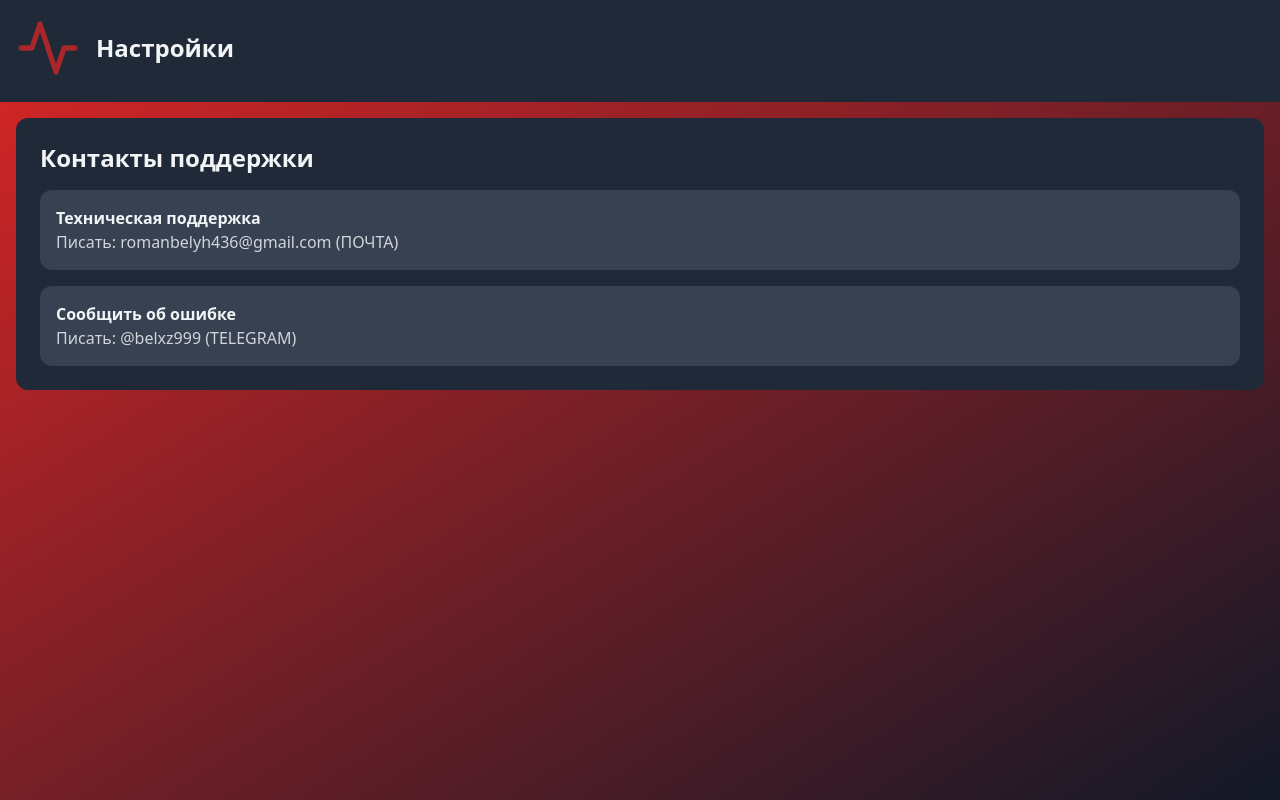
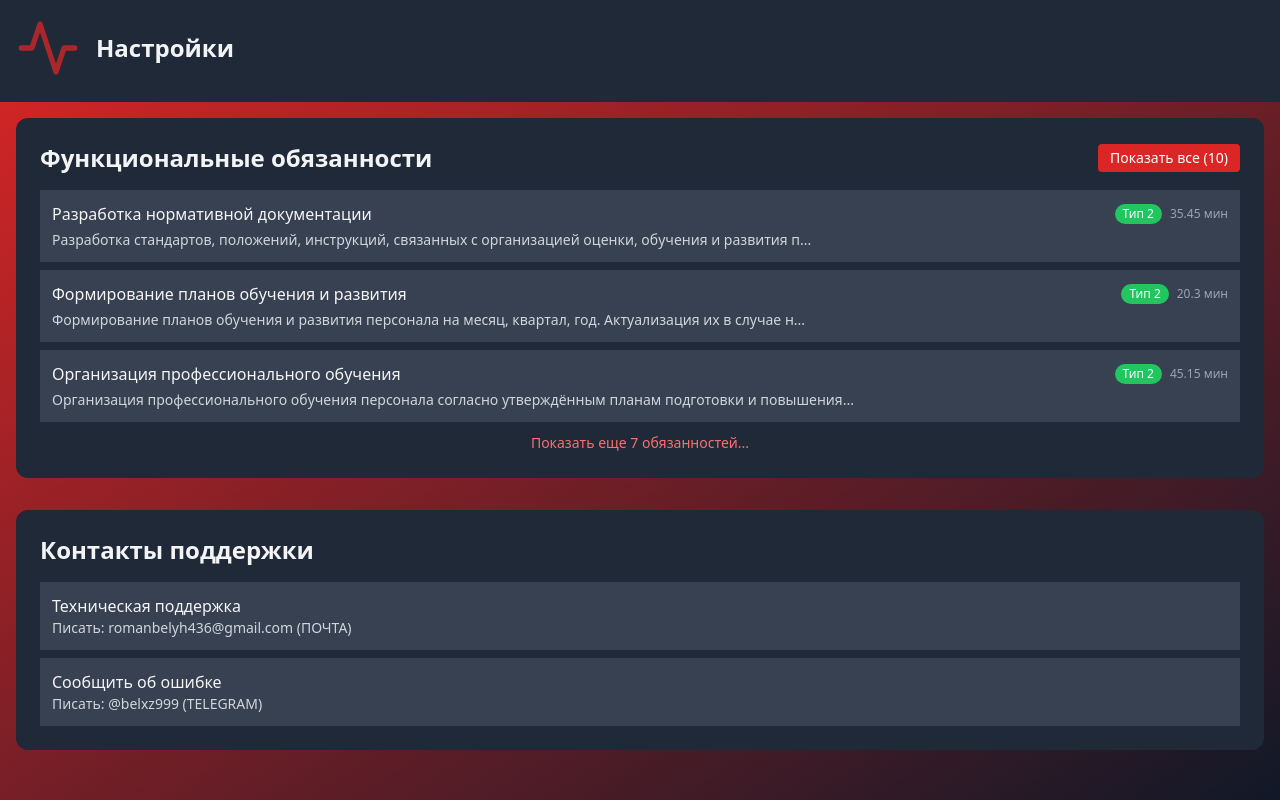
Before and after one commit to Belxz777/web-hr, a Next.js app: page /settings in a window 1280 px wide. Built offline with nearby package versions, Linux system fonts and the light colour scheme.

Commit message:
Update, lots of new stuff added

```diff
--- a/src/app/report/page.tsx
+++ b/src/app/report/page.tsx
@@ -40,7 +40,10 @@ export default function ReportPage() {
       return;
     }
 
-    if (formData?.workingHours === undefined || Number(formData.workingHours) <= 0) {
+    if (
+      formData?.workingHours === undefined ||
+      Number(formData.workingHours) <= 0
+    ) {
       console.log("Invalid working hours:", formData.workingHours);
       alert("Укажите корректное количество часов");
       return;
@@ -107,7 +110,7 @@ export default function ReportPage() {
               required
             >
               {responsibilities.map((task) => (
-                <option key={task.id} value={task.id}>
+                <option key={task.id} value={task.id} className={`${task.type === 1 ? "bg-red-600" : "bg-gray-600"}`}>
                   {task.name}
                 </option>
               ))}
--- a/src/app/settings/page.tsx
+++ b/src/app/settings/page.tsx
@@ -1,69 +1,141 @@
-'use client'
+"use client";
 
-import { useState, useEffect } from 'react'
-import Link from 'next/link'
-import { PulseLogo } from '@/svgs/Logo'
-import { Header } from '@/components/ui/header'
+import { useState } from "react";
+import { Header } from "@/components/ui/header";
+import data from "../report/data.json";
 
 // Пример данных контактов поддержки
 const supportContacts = [
-  { name: 'Техническая поддержка', email: 'romanbelyh436@gmail.com (ПОЧТА)',},
-  { name: 'Сообщить об ошибке',email: '@belxz999 (TELEGRAM)',},
-]
+  { name: "Техническая поддержка", email: "romanbelyh436@gmail.com (ПОЧТА)" },
+  { name: "Сообщить об ошибке", email: "@belxz999 (TELEGRAM)" },
+];
 
 export default function SettingsPage() {
-  const [isMenuOpen, setIsMenuOpen] = useState(false)
-  const [theme, setTheme] = useState('dark')
-  useEffect(() => {
-    // Применение темы при загрузке и изменении
-    document.body.className = theme
-  }, [theme])
+  const [theme, setTheme] = useState("dark");
+  const [showAllResponsibilities, setShowAllResponsibilities] = useState(false);
 
-  const toggleTheme = () => {
-    setTheme(prevTheme => prevTheme === 'dark' ? 'light' : 'dark')
-  }
+  const initialDisplayCount = 3;
+  const displayedData = showAllResponsibilities
+    ? data
+    : data.slice(0, initialDisplayCount);
 
   return (
-    <div className={`min-h-screen ${theme === 'dark' ? 'bg-gradient-to-br from-red-600 to-gray-900 text-gray-100' : 'bg-gradient-to-br from-red-100 to-gray-100 text-gray-900'}`}>
-    <Header  title="Настройки"  showPanel={false} />
+    <div
+      className={`min-h-screen ${
+        theme === "dark"
+          ? "bg-gradient-to-br from-red-600 to-gray-900 text-gray-100"
+          : "bg-gradient-to-br from-red-100 to-gray-100 text-gray-900"
+      }`}
+    >
+      <Header title="Настройки" showPanel={false} />
 
       <main className="container mx-auto p-4">
-        <section className={`mb-8 ${theme === 'dark' ? 'bg-gray-800' : 'bg-white'} rounded-xl p-6`}>
+        <section
+          className={`mb-8 ${
+            theme === "dark" ? "bg-gray-800" : "bg-white"
+          } rounded-xl p-6`}
+        >
+          <div className="flex justify-between items-center mb-4">
+            <h2 className="text-2xl font-bold">Функциональные обязанности</h2>
+            {data.length > initialDisplayCount && (
+              <button
+                onClick={() =>
+                  setShowAllResponsibilities(!showAllResponsibilities)
+                }
+                className={`text-sm px-3 py-1 rounded ${
+                  theme === "dark"
+                    ? "bg-red-600 hover:bg-red-700 text-white"
+                    : "bg-red-100 hover:bg-red-200 text-red-800"
+                }`}
+              >
+                {showAllResponsibilities
+                  ? "Скрыть"
+                  : `Показать все (${data.length})`}
+              </button>
+            )}
+          </div>
+
+          <div className="space-y-2">
+            {displayedData.map((item) => (
+              <div
+                key={item.id}
+                className={`${
+                  theme === "dark" ? "bg-gray-700" : "bg-gray-100"
+                } rounded-lg p-3`}
+              >
+                <div className="flex justify-between items-center">
+                  <h3 className="font-medium text-base">{item.name}</h3>
+                  <div className="flex items-center space-x-2">
+                    <span
+                      className={`px-2 py-0.5 rounded-full text-xs ${
+                        item.type === 1
+                          ? "bg-blue-500 text-white"
+                          : "bg-green-500 text-white"
+                      }`}
+                    >
+                      Тип {item.type}
+                    </span>
+                    <span className="text-xs text-gray-400">
+                      {item.average_execution_time} мин
+                    </span>
+                  </div>
+                </div>
+                <p
+                  className={`mt-1 text-sm ${
+                    theme === "dark" ? "text-gray-300" : "text-gray-600"
+                  }`}
+                >
+                  {item.description.length > 100
+                    ? `${item.description.substring(0, 100)}...`
+                    : item.description}
+                </p>
+              </div>
+            ))}
+          </div>
+
+          {!showAllResponsibilities && data.length > initialDisplayCount && (
+            <div className="mt-2 text-center">
+              <button
+                onClick={() => setShowAllResponsibilities(true)}
+                className={`text-sm ${
+                  theme === "dark"
+                    ? "text-red-400 hover:text-red-300"
+                    : "text-red-600 hover:text-red-700"
+                }`}
+              >
+                Показать еще {data.length - initialDisplayCount} обязанностей...
+              </button>
+            </div>
+          )}
+        </section>
+
+        <section
+          className={`mb-8 ${
+            theme === "dark" ? "bg-gray-800" : "bg-white"
+          } rounded-xl p-6`}
+        >
           <h2 className="text-2xl font-bold mb-4">Контакты поддержки</h2>
-          <ul className="space-y-4">
+          <ul className="space-y-2">
             {supportContacts.map((contact, index) => (
-              <li key={index} className={`${theme === 'dark' ? 'bg-gray-700' : 'bg-gray-100'} rounded-xl p-4`}>
-                <h3 className="font-semibold">{contact.name}</h3>
-                <p className={theme === 'dark' ? 'text-gray-300' : 'text-gray-600'}>Писать: {contact.email}</p>
+              <li
+                key={index}
+                className={`${
+                  theme === "dark" ? "bg-gray-700" : "bg-gray-100"
+                } rounded-lg p-3`}
+              >
+                <h3 className="font-medium">{contact.name}</h3>
+                <p
+                  className={`text-sm ${
+                    theme === "dark" ? "text-gray-300" : "text-gray-600"
+                  }`}
+                >
+                  Писать: {contact.email}
+                </p>
               </li>
             ))}
           </ul>
-
-        {/* <section className={`mb-8 ${theme === 'dark' ? 'bg-gray-800' : 'bg-white'} rounded-xl p-6`}>
-          <h2 className="text-2xl font-bold mb-4">Тема приложения</h2>
-          <div className="flex items-center justify-between">
-            <span>Текущая тема: {theme === 'dark' ? 'Темная' : 'Светлая'}</span>
-            <button
-              onClick={toggleTheme}
-              className={`px-4 py-2 rounded ${
-                theme === 'dark'
-                  ? 'bg-red-600 hover:bg-red-700 text-white'
-                  : 'bg-red-100 hover:bg-red-200 text-red-800'
-              } focus:outline-none focus:ring-2 focus:ring-red-500`}
-            >
-              Переключить тему
-            </button>
-          </div>
-        </section> */}
-
-        {/* <section className={`${theme === 'dark' ? 'bg-gray-800' : 'bg-white'} rounded-xl p-6`}>
-          <h2 className="text-2xl font-bold mb-4">Будущие настройки</h2>
-          <Link href="/settings/docs" className="text-red-600 hover:underline">
-Документация
-          </Link>
-        </section> */}
-            </section>
+        </section>
       </main>
     </div>
-  )
+  );
 }
--- /dev/null
+++ b/src/components/buildIn/DownloadingAllReports.tsx
@@ -0,0 +1,84 @@
+"use client";
+
+import { useState } from "react";
+
+export function DownloadingAllReports() {
+  const [downloading, setDownloading] = useState(false);
+
+  const handleDownloadAll = async () => {
+    setDownloading(true);
+    try {
+      await new Promise((resolve) => setTimeout(resolve, 2000));
+      alert("Отчеты успешно скачаны!");
+    } catch (error) {
+      console.error("Ошибка:", error);
+    } finally {
+      setDownloading(false);
+    }
+  };
+
+  return (
+    <div className="taskSectionStyles">
+      <h3 className="mb-4 text-gray-300 dark:text-gray-300">
+        Нажмите на кнопку, чтобы скачать все отчеты
+      </h3>
+      <button
+        onClick={handleDownloadAll}
+        disabled={downloading}
+        className={`bg-red-600 hover:bg-red-700 active:bg-red-800 text-white font-bold py-2 px-6 rounded focus:outline-none focus:ring-2 focus:ring-red-500 focus:ring-opacity-50 transition-colors ${
+          downloading ? "opacity-70 cursor-not-allowed" : ""
+        }`}
+      >
+        {downloading ? (
+          <span className="flex items-center justify-center">
+            <svg
+              className="animate-spin -ml-1 mr-2 h-4 w-4 text-white"
+              xmlns="http://www.w3.org/2000/svg"
+              fill="none"
+              viewBox="0 0 24 24"
+            >
+              <circle
+                className="opacity-25"
+                cx="12"
+                cy="12"
+                r="10"
+                stroke="currentColor"
+                strokeWidth="4"
+              ></circle>
+              <path
+                className="opacity-75"
+                fill="currentColor"
+                d="M4 12a8 8 0 018-8V0C5.373 0 0 5.373 0 12h4zm2 5.291A7.962 7.962 0 014 12H0c0 3.042 1.135 5.824 3 7.938l3-2.647z"
+              ></path>
+            </svg>
+            Загрузка...
+          </span>
+        ) : (
+          <span className="flex items-center justify-center">
+            <svg
+              className="mr-2 h-5 w-5"
+              xmlns="http://www.w3.org/2000/svg"
+              fill="none"
+              viewBox="0 0 24 24"
+              stroke="currentColor"
+            >
+              <path
+                strokeLinecap="round"
+                strokeLinejoin="round"
+                strokeWidth={2}
+                d="M4 16v1a3 3 0 003 3h10a3 3 0 003-3v-1m-4-4l-4 4m0 0l-4-4m4 4V4"
+              />
+            </svg>
+            Скачать все отчеты
+          </span>
+        )}
+      </button>
+
+      {downloading && (
+        <div className="w-full max-w-xs mt-4 bg-gray-200 rounded-full h-1.5 dark:bg-gray-700">
+          <div className="bg-red-600 h-1.5 rounded-full animate-pulse w-full"></div>
+        </div>
+      )}
+    </div>
+  );
+}
```
Also changed, not shown: src/app/admin/page.tsx (+123 -17 lines).
